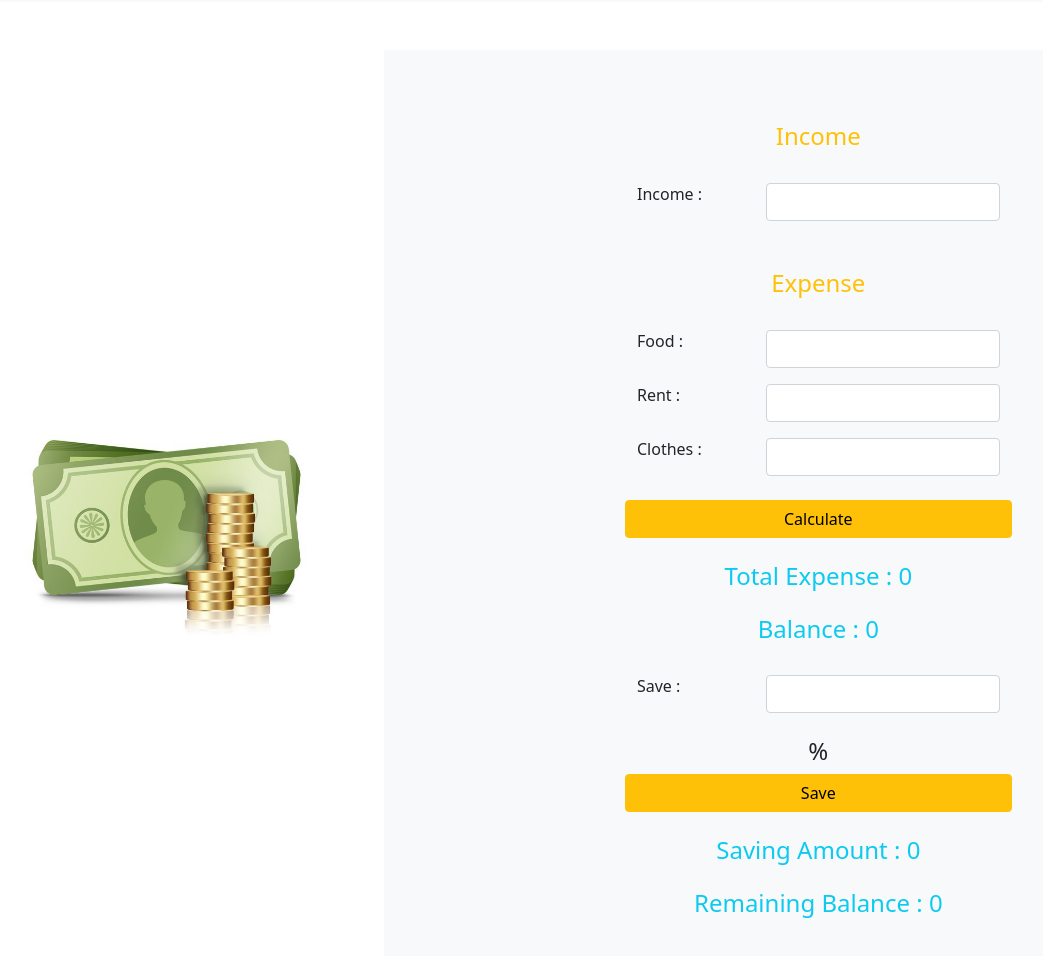
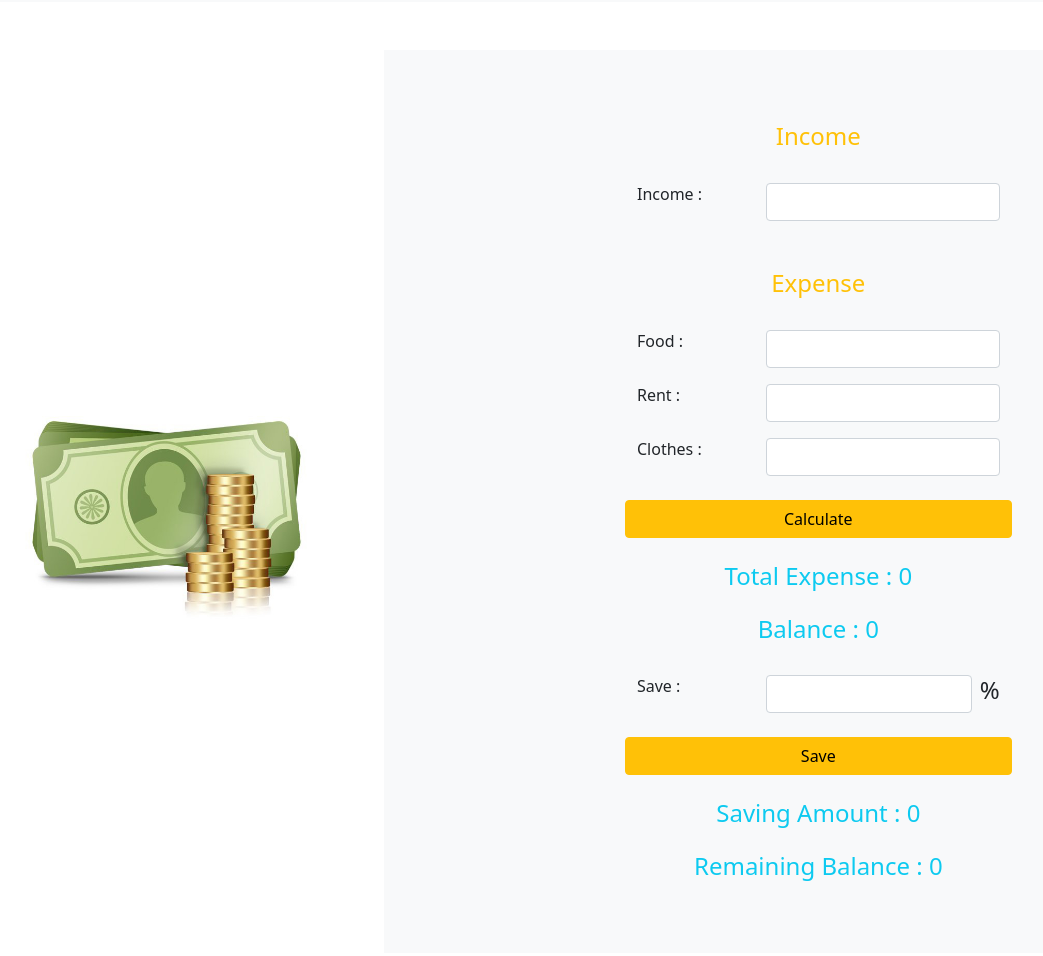
Before and after one commit to mushfiq5900/mi5-mo30-assignment5, a plain HTML site: page index.html in a window 1280 px wide. Shown: the part 92-1048 px from the top of the page, without its empty margins (39-1082 px from the left). Drawn offline with nearby package versions, Linux system fonts and the light colour scheme.

Commit message:
Revisioned % portion

```diff
--- a/index.html
+++ b/index.html
@@ -64,11 +64,11 @@
                 <!-- save portion -->
                 <div class="row w-50 mb-3 mx-auto">
                     <label for="save-percentenge" class="col-sm-4 col-form-label">Save :</label>
-                    <div class="col-sm-8">
+                    <div class="col-sm-8 d-flex align-items-center">
                         <input type="text" class="form-control my-2" id="save-percentenge">
+                        <h4 class="text-center ps-2">%<span id="total-expense"></span></h4>
                     </div>
                 </div>
-                <h4 class="text-center">%<span id="total-expense"></span></h4>
                 <div class="d-grid gap-2 col-6 mx-auto">
                     <button class="btn btn-warning w-100 mx-auto" id="save-btn" type="button">Save</button>
                 </div>
```
